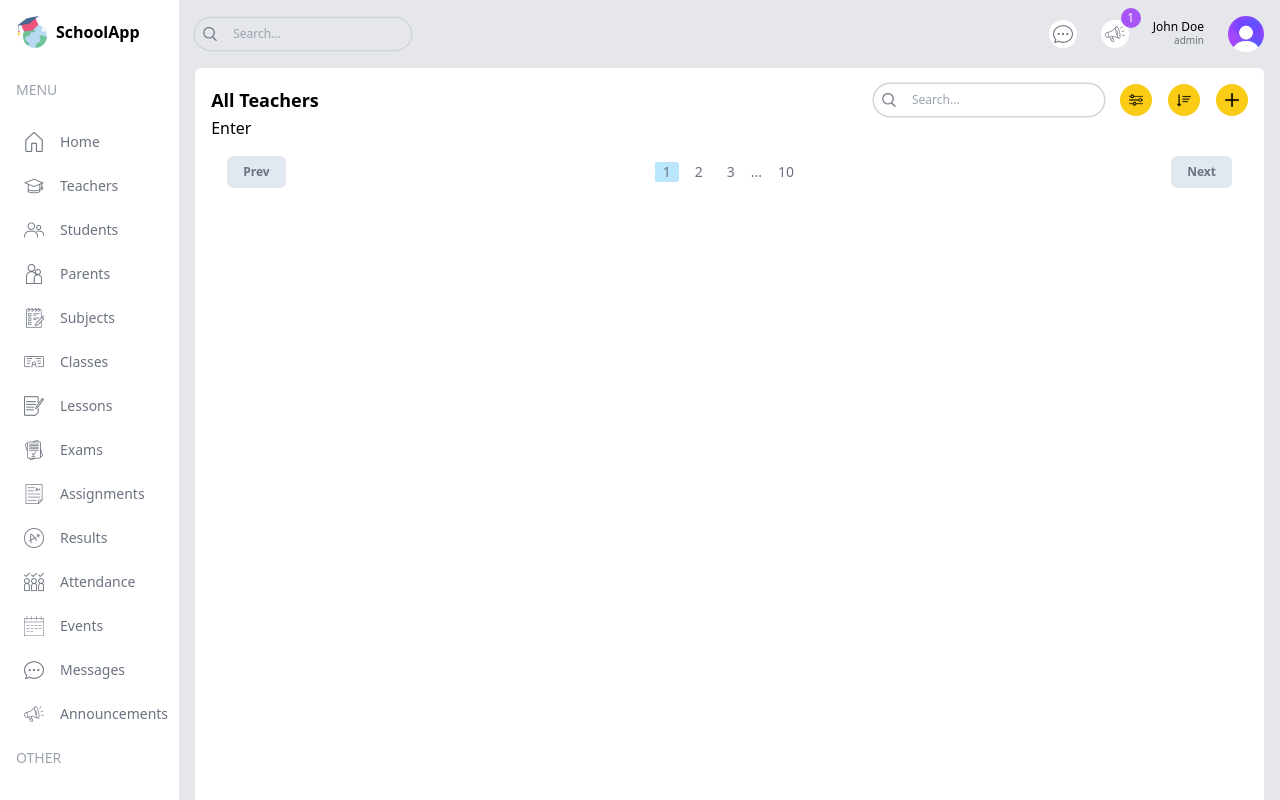
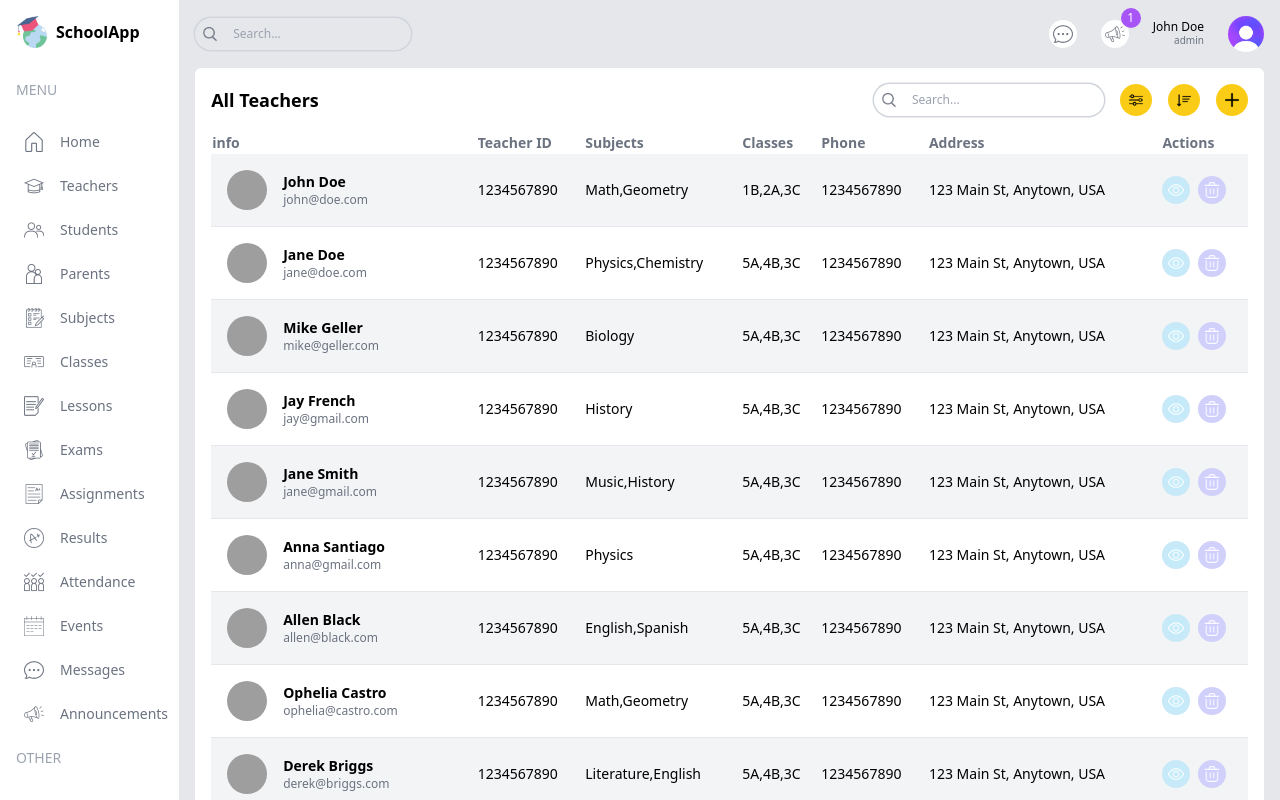
Before and after one commit to nerdigenius/school_management_app, a Next.js app: page /list/teachers in a window 1280 px wide. Shown: the top 800 px of the page. Built offline with nearby package versions, Linux system fonts and the light colour scheme; grey boxes are pictures that could not be loaded.

Commit message:
techers list done

```diff
--- a/next.config.mjs
+++ b/next.config.mjs
@@ -1,4 +1,7 @@
 /** @type {import('next').NextConfig} */
-const nextConfig = {};
+const nextConfig = {
+    images:
+    {remotePatterns:[{hostname:"images.pexels.com"}]}
+};
 
 export default nextConfig;
--- a/src/app/(dashboard)/list/teachers/page.tsx
+++ b/src/app/(dashboard)/list/teachers/page.tsx
@@ -1,33 +1,100 @@
 import Pagination from "@/components/Pagination";
 import Table from "@/components/Table";
 import TableSearch from "@/components/TableSearch";
+import { role, teachersData } from "@/lib/data";
 import Image from "next/image";
+import Link from "next/link";
+
+type Teacher = {
+    id: number;
+    teacherId: number;
+    name: string;
+    email?: string;
+    photo: string;
+    phone: string;
+    subjects: string[];
+    classes: string[];
+    address: string;
+}
+
+const column = [
+    {
+        header: "info", accessor: "info"
+    },
+    {
+        header: "Teacher ID", accessor: "teacherId", className: "hidden md:table-cell"
+    },
+    {
+        header: "Subjects", accessor: "subjects", className: "hidden md:table-cell"
+    },
+    {
+        header: "Classes", accessor: "classes", className: "hidden md:table-cell"
+    },
+    {
+        header: "Phone", accessor: "phone", className: "hidden lg:table-cell"
+    },
+    {
+        header: "Address", accessor: "address", className: "hidden lg:table-cell"
+    },
+    {
+        header: "Actions", accessor: "action"
+    }
+]
 
 const TeachersListPage = () => {
+    const renderRow = (item: Teacher) => (
+        <tr key={item.id} className="odd:bg-gray-100 border-b text-sm hover:bg-purple-100">
+            <td className="flex items-center gap-4 p-4">
+                <Image src={item.photo} alt="" width={40} height={40} className="md:hidden xl:block w-10 h-10 rounded-full object-cover" />
+                <div>
+                    <h3 className="font-semibold">{item.name}</h3>
+                    <p className="text-xs text-gray-500">{item?.email}</p>
+                </div>
+            </td>
+            <td className="hidden md:table-cell">{item.teacherId}</td>
+            <td className="hidden md:table-cell">{item.subjects.join(",")}</td>
+            <td className="hidden md:table-cell">{item.classes.join(",")}</td>
+            <td className="hidden md:table-cell">{item.phone}</td>
+            <td className="hidden md:table-cell">{item.address}</td>
+            <td>
+                <div className="flex items-center gap-2">
+                    <Link href={`list/teachers/${item.id}`}>
+                        <button className="w-7 h-7 flex items-center justify-center rounded-full bg-[#C7E9F8]">
+                            <Image src={"/view.png"} alt="" width={16} height={16} />
+                        </button>
+                    </Link>
+                    {role === "admin" && (<button className="w-7 h-7 flex items-center justify-center rounded-full bg-[#D0D0FB]">
+                        <Image src={"/delete.png"} alt="" width={16} height={16} />
+                    </button>)}
+                </div>
+
+            </td>
+        </tr>
+    )
     return (
         <div className="bg-white p-4 rounded-md flex-1 mx-4">
             {/*Top*/}
             <div className="flex items-center justify-between">
                 <h1 className="hidden md:block text-lg font-semibold">All Teachers</h1>
                 <div className="flex flex-col md:flex-row items-center gap-4 w-full md:w-auto">
-                    <TableSearch/>
+                    <TableSearch />
                     <div className="flex items-center gap-4 self-end">
                         <button className="w-8 h-8 flex items-center justify-center rounded-full bg-yellow-400">
-                            <Image src={"/filter.png"} alt="" width={14} height={14}/>
+                            <Image src={"/filter.png"} alt="" width={14} height={14} />
                         </button>
                         <button className="w-8 h-8 flex items-center justify-center rounded-full bg-yellow-400">
-                            <Image src={"/sort.png"} alt="" width={14} height={14}/>
+                            <Image src={"/sort.png"} alt="" width={14} height={14} />
                         </button>
                         <button className="w-8 h-8 flex items-center justify-center rounded-full bg-yellow-400">
-                            <Image src={"/plus.png"} alt="" width={14} height={14}/>
+                            <Image src={"/plus.png"} alt="" width={14} height={14} />
                         </button>
                     </div>
                 </div>
             </div>
             {/*List*/}
-            <Table/>
+            <Table columns={column} renderRow={renderRow} data={teachersData} />
             {/* Pagination*/}
-            <Pagination/>
+            <Pagination />
         </div>
     );
 }
--- a/src/components/Table.tsx
+++ b/src/components/Table.tsx
@@ -1,8 +1,15 @@
-const Table = () => {
+const Table = ({ columns, renderRow, data }: { columns: { header: string; accessor: string; className?: string }[]; renderRow: (item: any) => React.ReactNode; data: any[] }) => {
     return (
-        <div>
-            Enter
-        </div>
+        <table className="w-full mt-4">
+            <thead>
+                <tr className="text-left text-gray-500 text-sm">
+                    {columns.map((col) => (
+                        <th key={col.accessor} className={col.className}>{col.header}</th>
+                    ))}
+                </tr>
+            </thead>
+            <tbody>{data.map((item) => renderRow(item))}</tbody>
+        </table>
     );
 }
 
```
